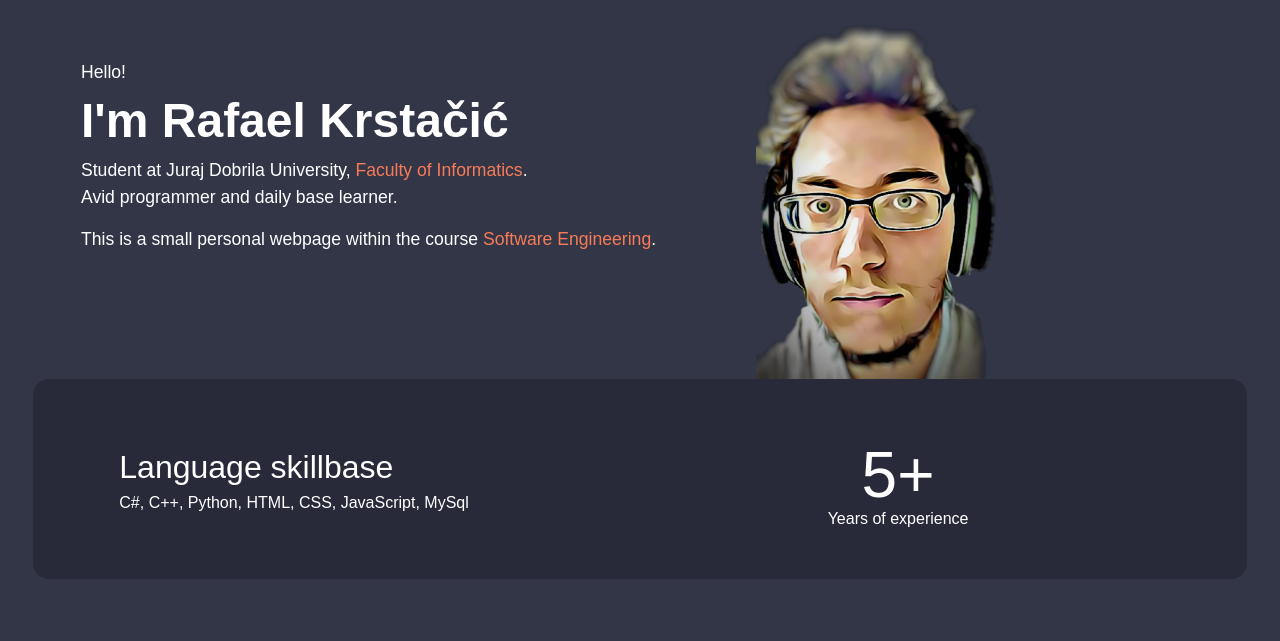
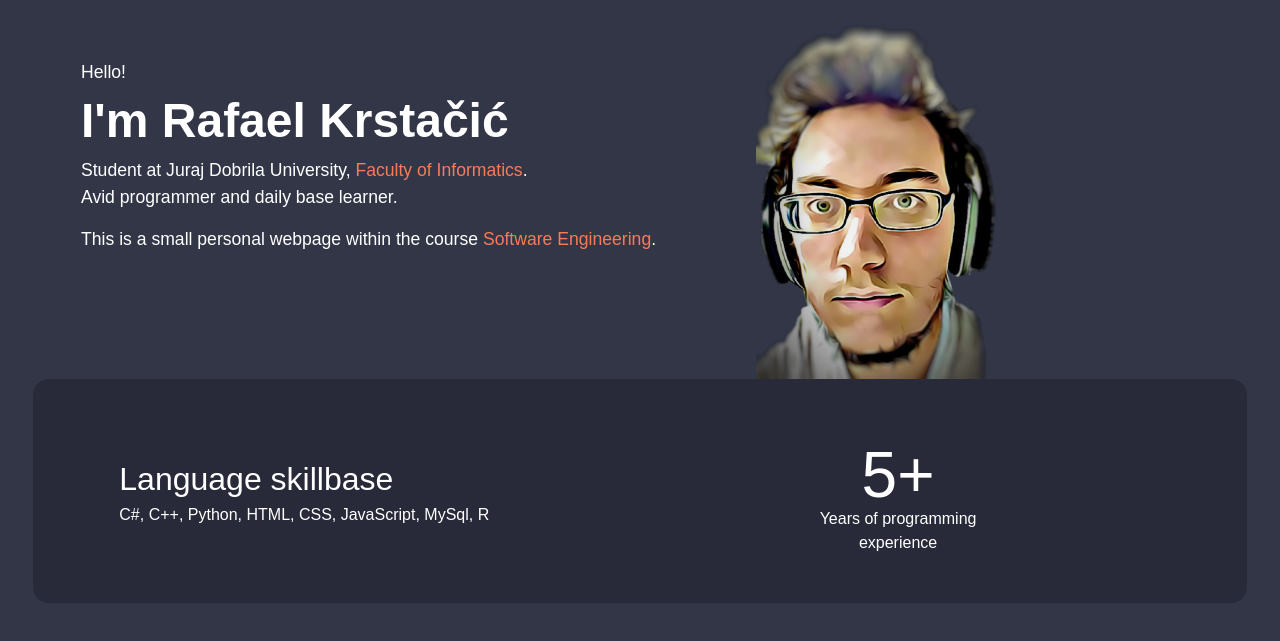
Before and after one commit to rkrstacic/rkrstacic.github.io, a plain HTML site: page index.html in a window 1280 px wide. Shown: the part 91-732 px from the top of the page. Drawn offline with nearby package versions, Linux system fonts and the light colour scheme.

Commit message:
Updated language skillbase

```diff
--- a/index.html
+++ b/index.html
@@ -113,7 +113,7 @@
 				<div class="col-12 col-sm-7 m-auto">
 					<div class="r2-r1">Language skillbase</div>
 					<div class="r2-r2">
-						C#, C++, Python, HTML, CSS, JavaScript, MySql
+						C#, C++, Python, HTML, CSS, JavaScript, MySql, R
 					</div>
 				</div>
 
@@ -121,7 +121,7 @@
 				<div class="col-12 col-sm-4 m-auto">
 					<div class="box mt-3 mt-sm-0">
 						<div class="r2-r3">4+</div>
-						<div class="r2-r4">Years of experience</div>
+						<div class="r2-r4">Years of programming experience</div>
 					</div>
 				</div>
 			</div>
```
